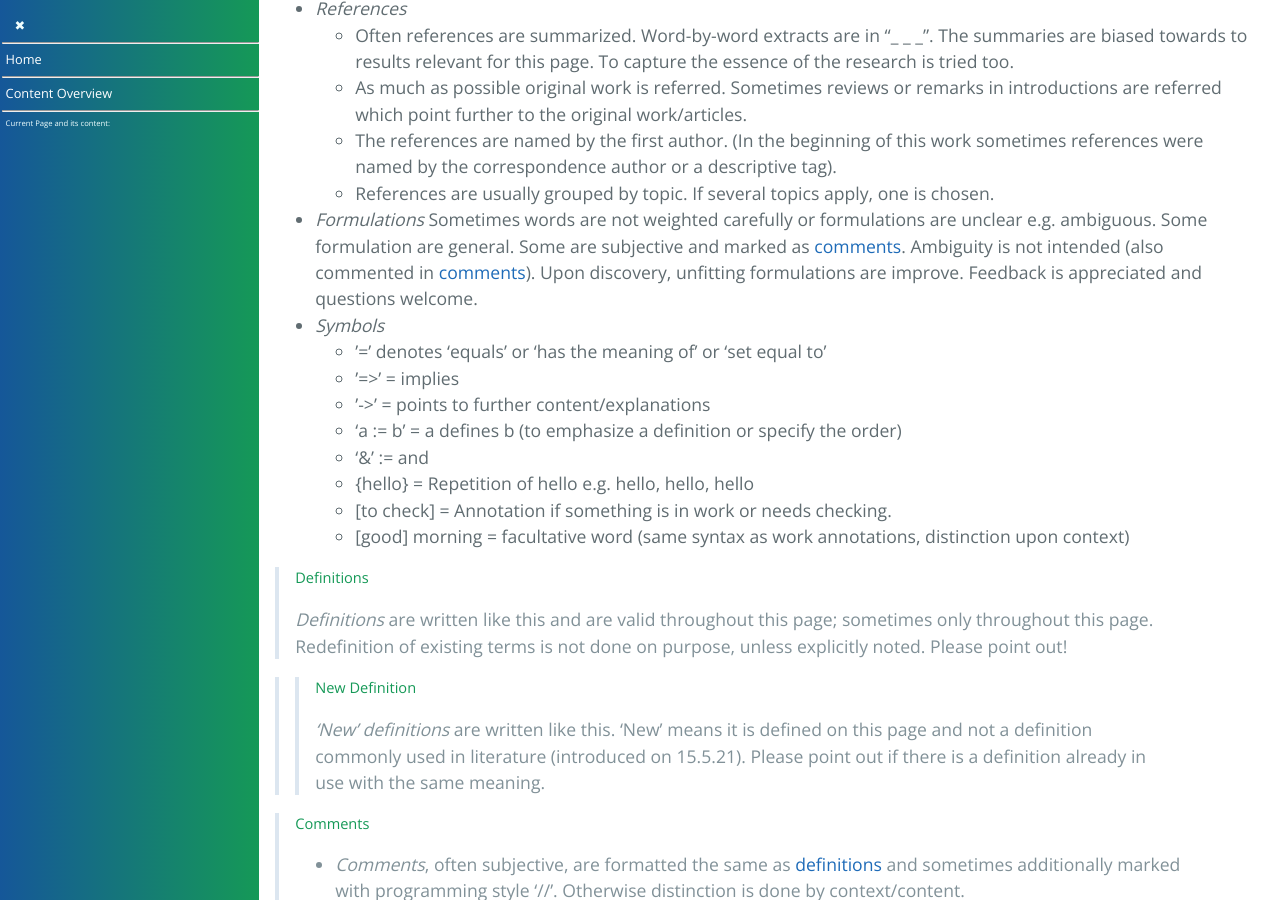
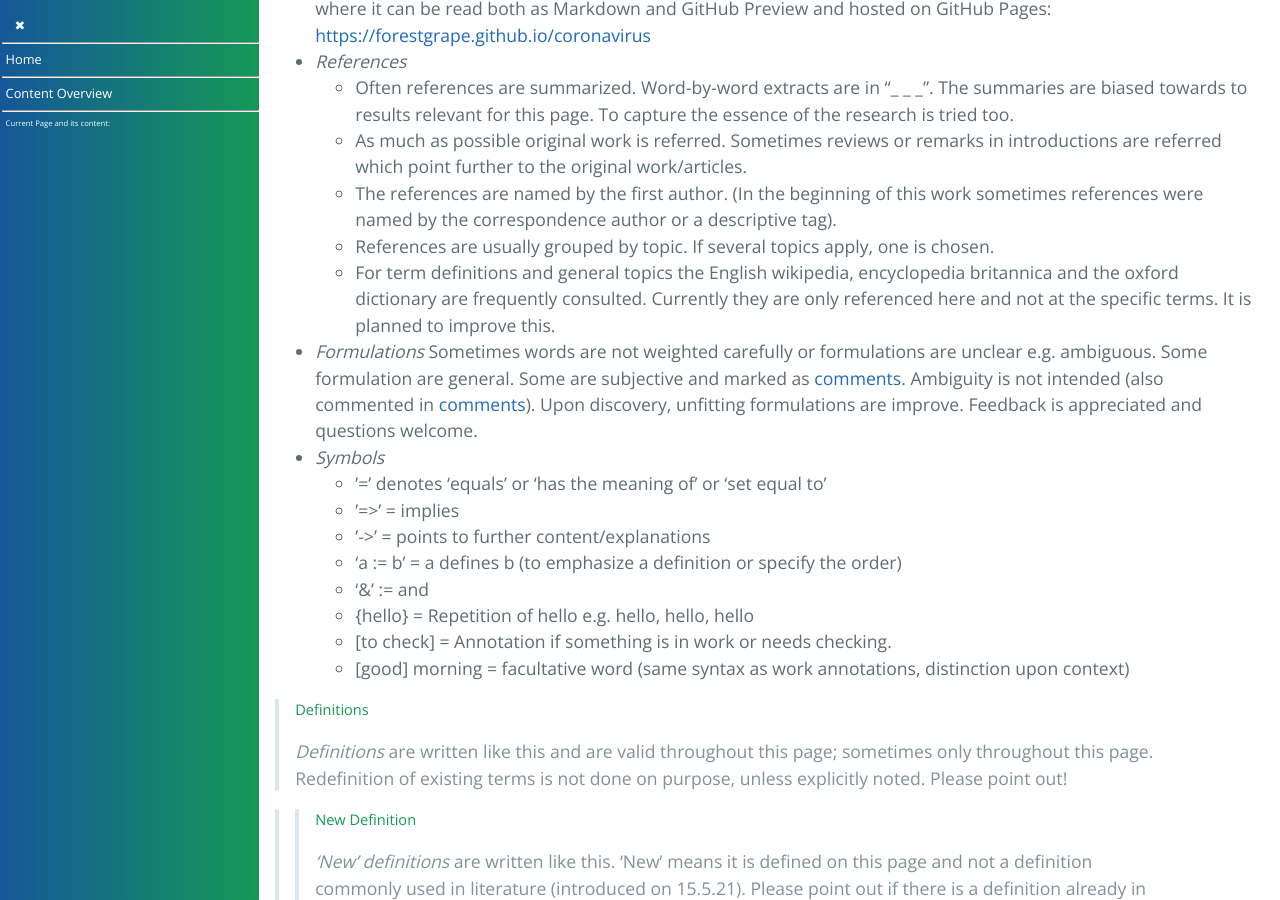
Before and after one commit to forestgrape/coronavirus, a Jekyll site: the page built from index.md, in a window 1280 px wide and 900 px high, scrolled down 2525 px. Built offline with Jekyll 4.4.1, drawn with Linux system fonts in a browser that asks for light colours; our own code applies the rules of GitHub Pages for plain Markdown files; some of the changed text lies outside the part shown.

Commit message:
note on citations

```diff
--- a/index.md
+++ b/index.md
@@ -40,6 +40,7 @@ This section overviews the content. The [full content section](#content) lists t
 
 
 ## Recent Updates
+- 22.5. Added note that English wikipedia, encyclopedia britannica and the oxford dictionary are frequently consulted but not specially cited (currently) (Comment on References in [Notes on Reading](#notes-on-reading)).
 - 18.5. [Spread analyses](./5_epidemiological/spread_analyses.md) refined.
 - 16.5. (commits 13.5. through 16.5.)
   - [Spread analyses](./5_epidemiological/spread_analyses.md): Added per regions analyses e.g. in Europe, US, India.
@@ -81,6 +82,7 @@ This section overviews the content. The [full content section](#content) lists t
   * As much as possible original work is referred. Sometimes reviews or remarks in introductions are referred which point further to the original work/articles.
   * The references are named by the first author. (In the beginning of this work sometimes references were named by the correspondence author or a descriptive tag).
   * References are usually grouped by topic. If several topics apply, one is chosen.
+  * For term definitions and general topics the English wikipedia, encyclopedia britannica and the oxford dictionary are frequently consulted. Currently they are only referenced here and not at the specific terms. It is planned to improve this.
 * _Formulations_
    Sometimes words are not weighted carefully or formulations are unclear e.g. ambiguous. Some formulation are general. Some are subjective and marked as [comments](#comments). Ambiguity is not intended (also commented in [comments](#comments)). Upon discovery, unfitting formulations are improve. Feedback is appreciated and questions welcome.
 * _Symbols_
```
